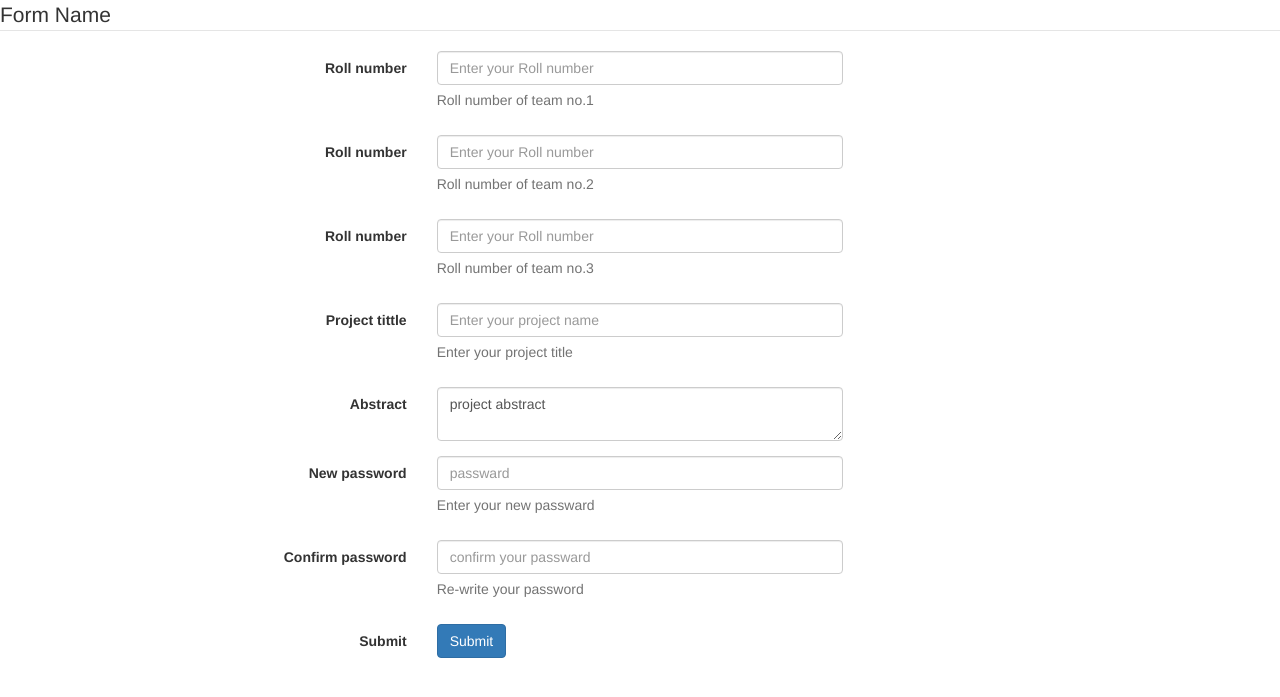
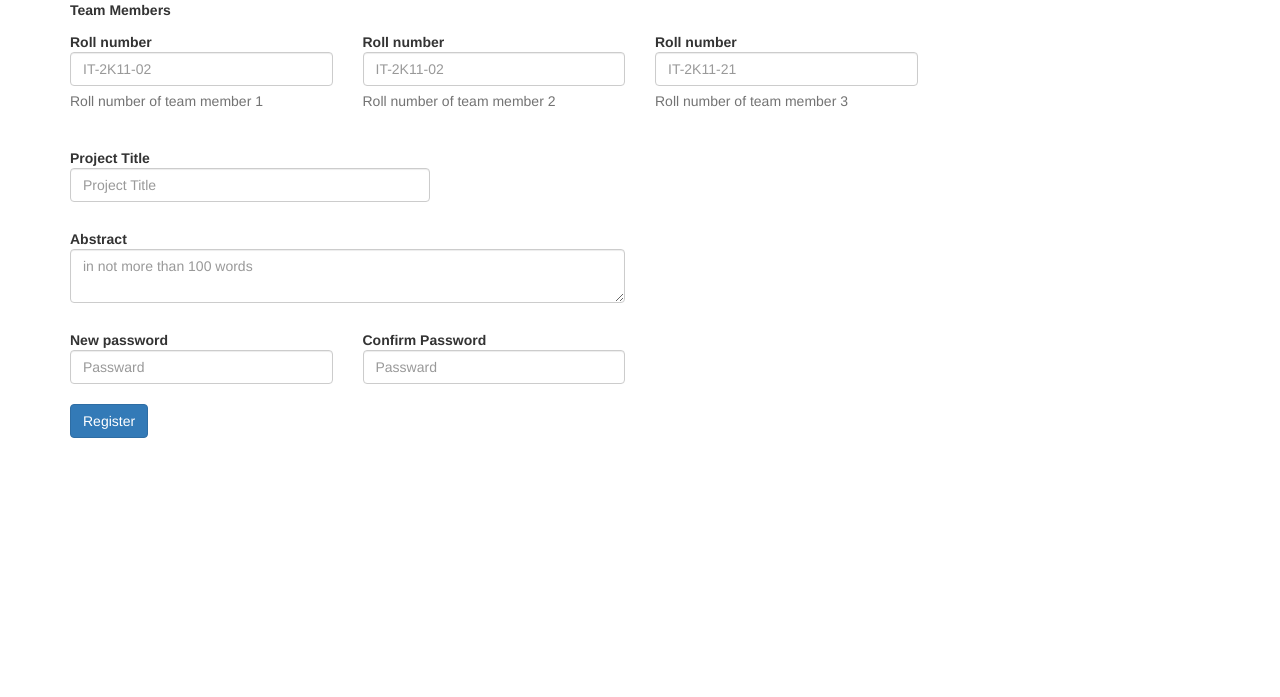
Before and after one commit to adishap/project_management_system, a PHP site: page /register_team.php in a window 1280 px wide. Shown: the top 697 px of the page. Run offline with PHP 8.4, Linux system fonts and the light colour scheme.

Commit message:
final UI for team

```diff
--- a/register_team.php
+++ b/register_team.php
@@ -4,84 +4,116 @@
   <link rel="stylesheet" href="css/bootstrap.min.css">
 </head>
 <body>
+
+<div class="container">
+
 <form class="form-horizontal">
 <fieldset>
 
-<!-- Form Name -->
-<legend>Form Name</legend>
+<!-- Text input-->
+<label>Team Members</label>
+<div class="row">
 
+<div class="col-md-3">
+
+  <label class="  control-label" for="roll no">Roll number</label>
+
+  <input id="roll no" name="roll_no1" placeholder="IT-2K11-02" class="form-control  " required="" type="text">
+  <span class="help-block">Roll number of team member 1</span>
+</div>
 <!-- Text input-->
-<div class="form-group">
-  <label class="col-md-4 control-label" for="roll no">Roll number</label>
-  <div class="col-md-4">
-  <input id="roll no" name="roll no" placeholder="Enter your Roll number" class="form-control input-md" required="" type="text">
-  <span class="help-block">Roll number of team no.1</span>
-  </div>
+<div class="col-md-3">
+  <label class="  control-label" for="roll no">Roll number</label>
+
+  <input id="roll no" name="roll_no2" placeholder="IT-2K11-02" class="form-control  " type="text">
+  <span class="help-block">Roll number of team member 2</span>
+ </div>
+
+<div class="col-md-3">
+<!-- Text input-->
+  <label class="  control-label" for="roll no">Roll number</label>
+
+  <input id="roll no" name="roll no" placeholder="IT-2K11-21" class="form-control  " type="text">
+  <span class="help-block">Roll number of team member 3</span>
+ </div>
+
+<div class="col-md-3">
+<!--Intentionally Blank-->
 </div>
 
+ </div>
+<br>
 <!-- Text input-->
-<div class="form-group">
-  <label class="col-md-4 control-label" for="roll no">Roll number</label>
-  <div class="col-md-4">
-  <input id="roll no" name="roll no" placeholder="Enter your Roll number" class="form-control input-md" required="" type="text">
-  <span class="help-block">Roll number of team no.2</span>
-  </div>
+
+<div class="row">
+
+<div class="col-md-4">
+
+  <label class="  control-label" for="project_title">Project Title</label>
+
+  <input id="project_title" name="project_title" placeholder="Project Title" class="form-control  " required="" type="text">
 </div>
 
-<!-- Text input-->
-<div class="form-group">
-  <label class="col-md-4 control-label" for="roll no">Roll number</label>
-  <div class="col-md-4">
-  <input id="roll no" name="roll no" placeholder="Enter your Roll number" class="form-control input-md" required="" type="text">
-  <span class="help-block">Roll number of team no.3</span>
-  </div>
+<div class="col-md-8">
+<!--Intentionally Blank-->
+</div>
+</div>
+  <br>
+<!-- Textarea -->
+
+<div class="row">
+
+<div class="col-md-6">
+
+  <label class="  control-label" for="abstract">Abstract</label>
+
+    <textarea class="form-control" id="abstract" name="abstract" required="" placeholder="in not more than 100 words"></textarea>
 </div>
 
-<!-- Text input-->
-<div class="form-group">
-  <label class="col-md-4 control-label" for="project_title">Project tittle</label>
-  <div class="col-md-4">
-  <input id="project_title" name="project_title" placeholder="Enter your project name" class="form-control input-md" required="" type="text">
-  <span class="help-block">Enter your project title</span>
-  </div>
+<div class="col-md-6">
+  <!--Intentionally Blank-->
+</div>
 </div>
 
-<!-- Textarea -->
-<div class="form-group">
-  <label class="col-md-4 control-label" for="abstract">Abstract</label>
-  <div class="col-md-4">
-    <textarea class="form-control" id="abstract" name="abstract">project abstract</textarea>
-  </div>
+<br>
+<!-- Password input-->
+<div class="row">
+
+<div class="col-md-3">
+
+  <label class="  control-label" for="new password">New password </label>
+
+    <input id="new password" name="new password" placeholder="Passward" class="form-control  " required="" type="password">
+    </div>
+
+<div class="col-md-3">
+<!-- Password input-->
+  <label class="  control-label" for="confirm password">Confirm Password</label>
+
+    <input id="confirm password" name="confirm password" placeholder="Passward" class="form-control  " required="" type="password">
+ </div>
+
+
+<div class="col-md-6">
+  <!--Intentionally Blank-->
 </div>
 
-<!-- Password input-->
-<div class="form-group">
-  <label class="col-md-4 control-label" for="new password">New password </label>
-  <div class="col-md-4">
-    <input id="new password" name="new password" placeholder="passward" class="form-control input-md" required="" type="password">
-    <span class="help-block">Enter your new passward</span>
-  </div>
-</div>
-
-<!-- Password input-->
-<div class="form-group">
-  <label class="col-md-4 control-label" for="confirm password">Confirm password</label>
-  <div class="col-md-4">
-    <input id="confirm password" name="confirm password" placeholder="confirm your passward" class="form-control input-md" required="" type="password">
-    <span class="help-block">Re-write your password</span>
-  </div>
-</div>
-
+ </div>
+ <br>
 <!-- Button -->
-<div class="form-group">
-  <label class="col-md-4 control-label" for="submit">Submit</label>
-  <div class="col-md-4">
-    <button id="submit" name="submit" class="btn btn-primary">Submit</button>
-  </div>
-</div>
+  <button id="submit" name="submit" class="btn btn-primary">Register</button>
 
 </fieldset>
 </form>
 
+</div>
+
+<div class="col-md-8">
+<!--Intentionally blank-->
+</div>
+
+</div>
+</div>
+
 </body>
 </html>
```
